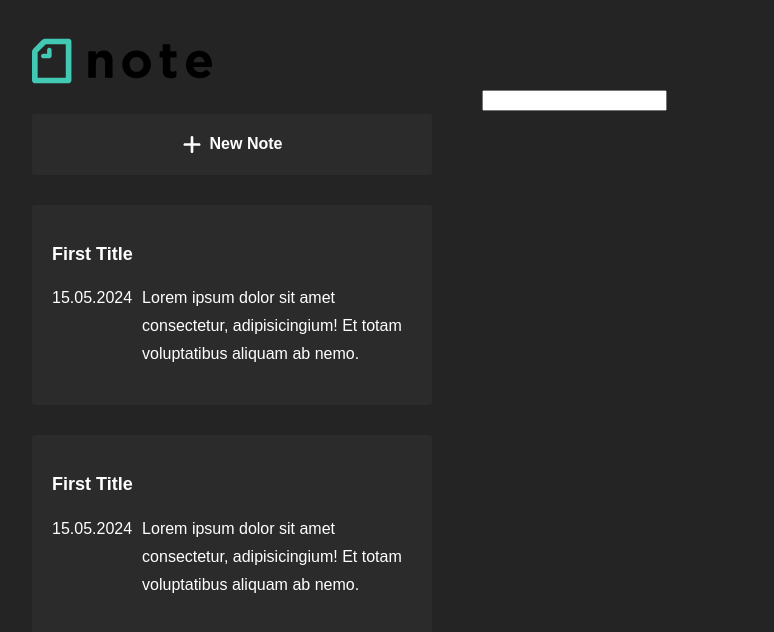
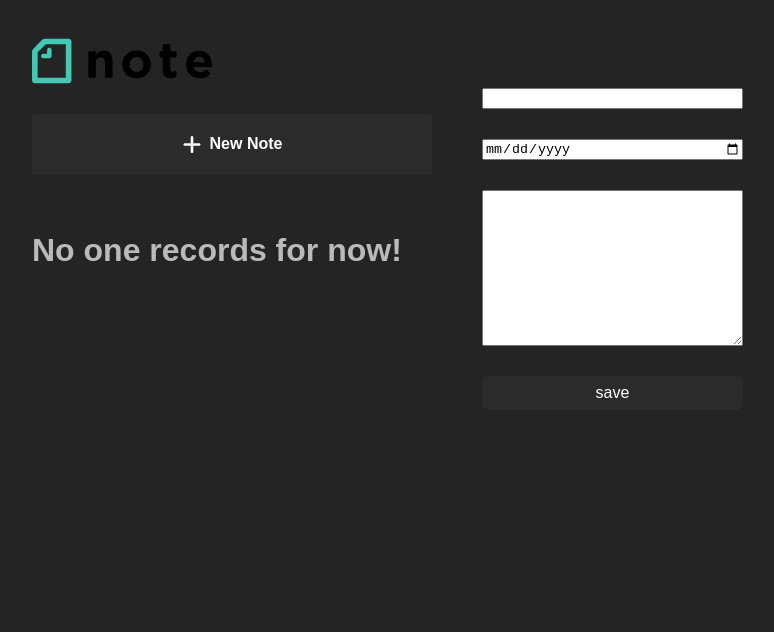
Before and after one commit to ABDMAD02/Journal-pet-, a React (Vite) app: page / in a window 1280 px wide. Shown: the top 632 px of the page, without its empty margins (6-780 px from the left). Built offline with nearby package versions, Linux system fonts and the light colour scheme; a web font is replaced by a local one.

Commit message:
commit 4

```diff
--- a/src/App.jsx
+++ b/src/App.jsx
@@ -1,5 +1,4 @@
 import './App.css';
-import Button from './components/Button/Button';
 import CardButton from './components/CardButton/CardButton';
 import JournalItem from './components/JournalItem/JournalItem';
 import LeftPanel from './layouts/LeftPanel/LeftPanel';
@@ -7,33 +6,51 @@ import Header from './components/Header/Header';
 import JournalList from './components/JournalList/JournalList';
 import JournalAddButton from './components/JournalAddButton/JournalAddButton';
 import Body from './layouts/Body/Body';
+import JournalForm from './components/JournalForm/JournalForm';
 import { useState } from 'react';
 
+const INITIAL_DATA = [
+  // {
+  //   id: 1,
+  //   title : 'First Title',
+  //   date : new Date(),
+  //   text : 'Lorem ipsum dolor sit amet consectetur, adipisicingium! Et totam voluptatibus aliquam ab nemo.'
+  // },
+  // {
+  //   id: 2,
+  //   title : 'Second Title',
+  //   date : new Date(),
+  //   text : 'Adipisicingium! Et totam voluptatibus aliquam ab nemo.'
+  // },
 
-export default function App(){
+  // {
+  //   id: 3,
+  //   title : 'Third Title',
+  //   date : new Date(),
+  //   text : 'Adipisicingium! Et totam voluptatibus aliquam ab nemo.'
+  // }
+];
 
-  const data = [
-    {
-      title : 'First Title',
-      date : new Date(),
-      text : 'Lorem ipsum dolor sit amet consectetur, adipisicingium! Et totam voluptatibus aliquam ab nemo.'
-    },
-    {
-      title : 'Second Title',
-      date : new Date(),
-      text : 'Adipisicingium! Et totam voluptatibus aliquam ab nemo.'
-    },
-    {
-      title : 'Third Title',
-      date : new Date(),
-      text : 'Lorem ipsum dolor sit amet consectetur.'
+export function App(){
+
+  const [items, setItems] = useState(INITIAL_DATA);
+
+  const addItem = item => {
+    setItems(oldItems => [...oldItems, {
+      title: item.title,
+      date: new Date(item.date),
+      text: item.text,
+      id: oldItems.length > 0 ? Math.max(...oldItems.map(i => i.id)) + 1 : 1
+    }]);
+  };
+
+
+  const sortItems = (a, b) => {
+    if (a.id < b.id ) {
+        return 1;
+    } else {
+      return -1;
     }
-  ];
-
-  const [inputData, setInputData] = useState('');
-
-  const inputChange = (event) => {
-    setInputData(event.target.value);
   };
 
   return (
@@ -43,25 +60,23 @@ export default function App(){
       <Header/>
       <JournalAddButton/>
       <JournalList>
-      <CardButton>
-    <JournalItem
-      title = {data[0].title}
-      date = {data[0].date}
-      text = {data[0].text}
-    />
-    </CardButton>
-    <CardButton>
-    <JournalItem
-      title = {data[0].title}
-      date = {data[0].date}
-      text = {data[0].text}
-    />
-    </CardButton>
+        {items.length === 0 ? <h1>No one records for now!</h1> : items.sort(sortItems).map(el => (
+          <CardButton key={el.id}>
+          <JournalItem
+            title = {el.title}
+            date = {el.date}
+            text = {el.text}
+           />
+          </CardButton>
+        ))}
       </JournalList>
     </LeftPanel>
     <Body>
-      <input type="text" value={inputData} onChange={inputChange}/>
+      <JournalForm onSubmit={addItem}/>
     </Body>
+
     </div>
    );
 }
+
+export default App;
--- a/src/components/Button/Button.jsx
+++ b/src/components/Button/Button.jsx
@@ -1,15 +1,9 @@
 import './Button.css';
-import { useState } from 'react';
 
-function Button() {
-    const [text, setText] = useState('Open');
-
-    const clicked = () => {
-        setText('Close');
-    };
+function Button({text}) {
 
     return (
-        <button onClick={clicked} className='button accent'>
+        <button className='button accent'>
             {text}
         </button>
     );
--- /dev/null
+++ b/src/components/JournalForm/JournalForm.css
@@ -0,0 +1,5 @@
+.journal-form {
+    display: flex;
+    flex-direction: column;
+    gap: 30px;
+}
--- /dev/null
+++ b/src/components/JournalForm/JournalForm.jsx
@@ -0,0 +1,23 @@
+import Button from '../Button/Button';
+import './JournalForm.css';
+
+function JournalForm ({onSubmit}) {
+
+    const addJournalItem = (e) => {
+        e.preventDefault();
+        const formData = new FormData(e.target);
+        const formProps = Object.fromEntries(formData);
+        onSubmit(formProps);
+    };
+
+    return (
+            <form className='journal-form' onSubmit={addJournalItem }>
+            <input type="text" name='title'/>
+            <input type="date" name='date'/>
+            <textarea name="text" id="" cols="30" rows="10"></textarea>
+            <Button text="save"/>
+            </form>
+    );
+}
+
+export default JournalForm;
```
